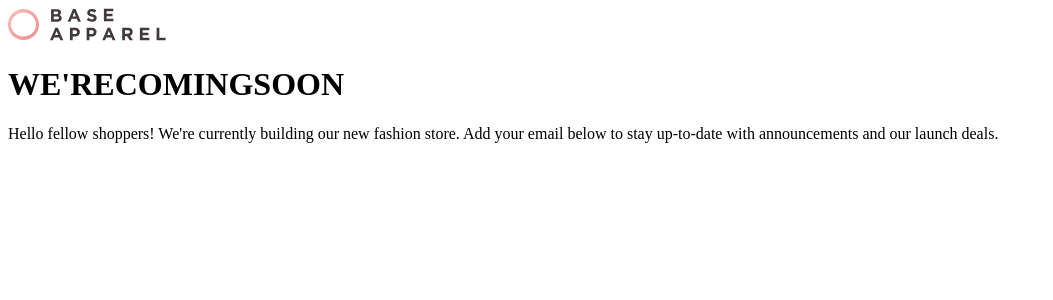
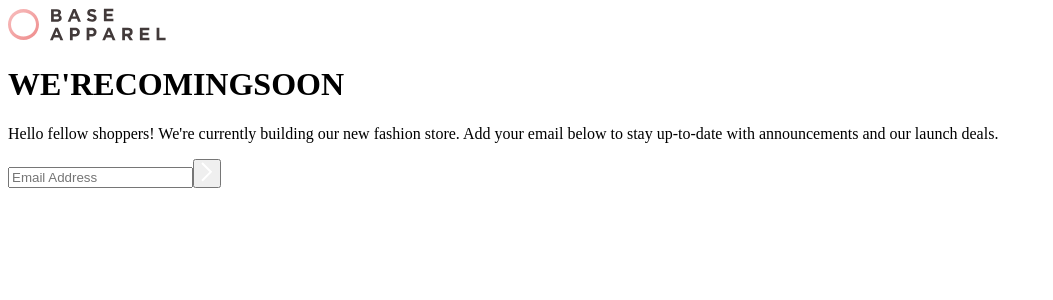
Before and after one commit to ZTanvir/fem-base-apparel-coming-soon-page, a React (Vite) app: page / in a window 1280 px wide. Shown: the top 300 px of the page, without its empty margins (0-1053 px from the left). Built offline with nearby package versions, Linux system fonts and the light colour scheme.

Commit message:
GetNotifiedForm component added

```diff
--- a/src/App.jsx
+++ b/src/App.jsx
@@ -1,6 +1,7 @@
 import Logo from "./Component/Logo";
 import Title from "./Component/Title";
 import Subtitle from "./Component/Subtitle";
+import GetNotifiedForm from "./Component/GetNotifiedForm";
 
 function App() {
   return (
@@ -8,6 +9,7 @@ function App() {
       <Logo />
       <Title />
       <Subtitle />
+      <GetNotifiedForm />
     </>
   );
 }
--- /dev/null
+++ b/src/Component/GetNotifiedForm.jsx
@@ -0,0 +1,13 @@
+import buttonImg from "../assets/images/icon-arrow.svg";
+const GetNotifiedForm = () => {
+  const handleSubmit = () => {};
+  return (
+    <form onSubmit={handleSubmit}>
+      <input type="text" placeholder="Email Address" />
+      <button type="submit">
+        <img src={buttonImg} alt="right arrow" />
+      </button>
+    </form>
+  );
+};
+export default GetNotifiedForm;
```
